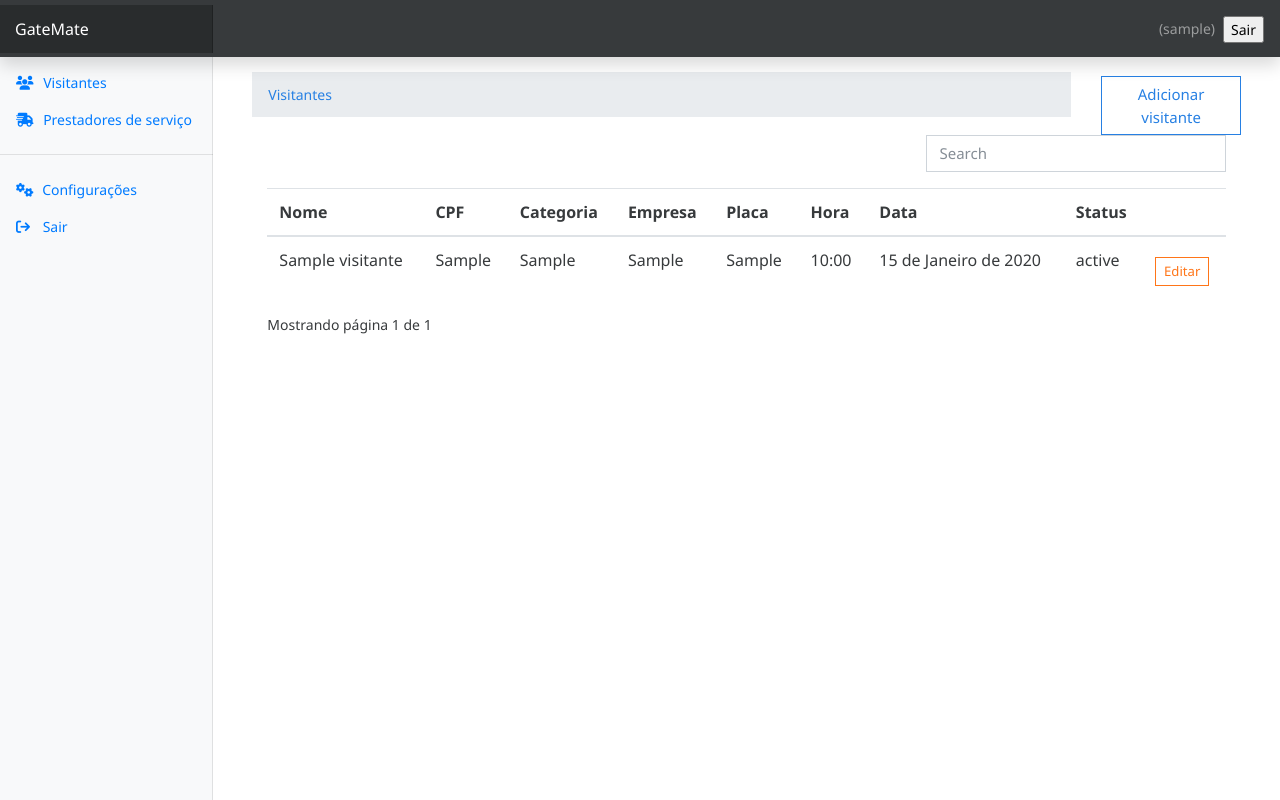
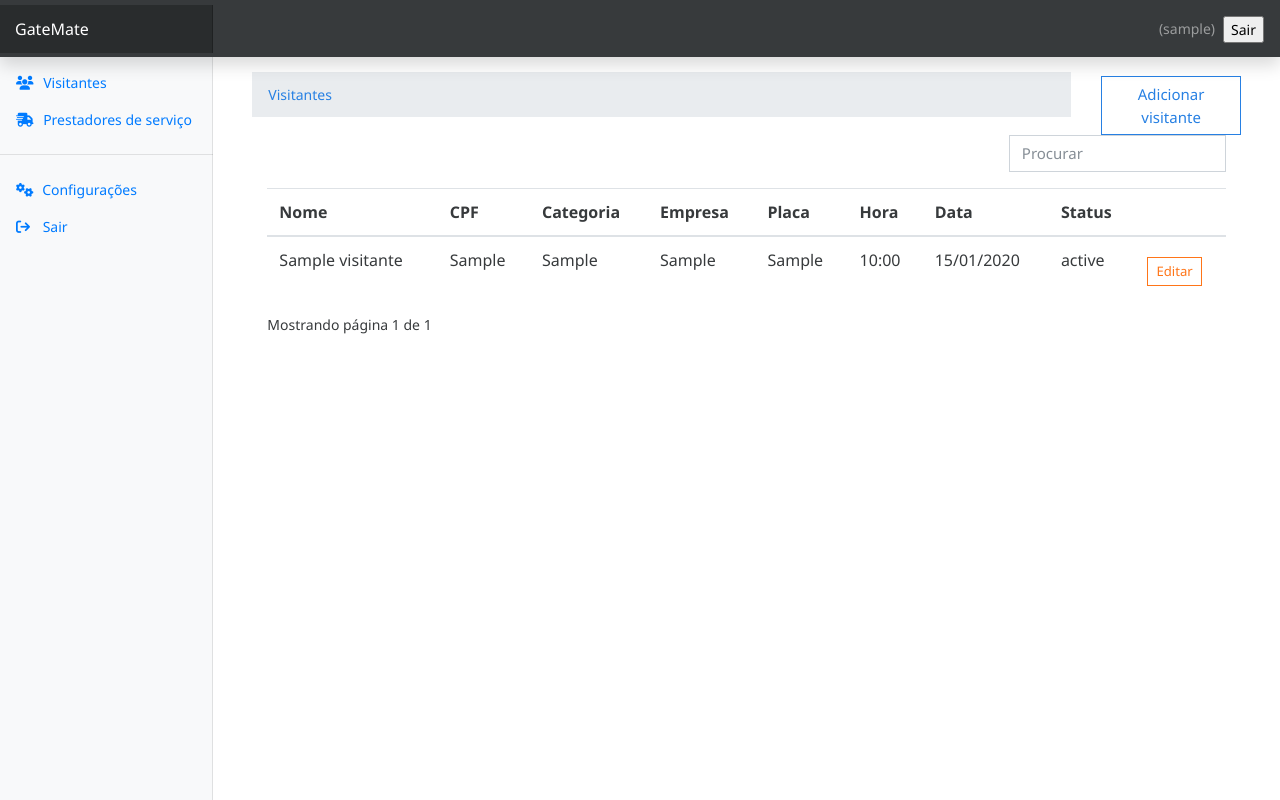
Before and after one commit to usanks/temp, a Django app: page / in a window 1280 px wide. Run offline with Django 5.2, Linux system fonts and the light colour scheme; a user stored in the database is signed in; tables that the repository leaves empty hold one stand-in row (values such as "Sample post"); some libraries are stand-ins or nearby versions.

Commit message:
refinei a busca

```diff
--- a/gatemate/static/js/searchVisitantes.js
+++ b/gatemate/static/js/searchVisitantes.js
@@ -5,7 +5,6 @@ const paginatorContainer = document.querySelector('.pagination-container');
 tableOutput.style.display = "none";
 const noResults = document.querySelector(".no-results");
 const tBody = document.querySelector('.table-body');
-
 
 searchField.addEventListener('keyup', (e) =>{
     const searchValue = e.target.value;
--- a/templates/records/index.html
+++ b/templates/records/index.html
@@ -18,10 +18,10 @@
     <div class="container">
         {% if visitantes.count %} {% include 'partials/_messages.html' %}
         <div class="row">
-            <div class="col-md-8"></div>
-            <div class="col-md-4">
+            <div class="col-md-9"></div>
+            <div class="col-md-3">
                 <div class="form-group">
-                    <input type="text" class="form-control" id = "searchField" placeholder = "Search">
+                    <input type="text" class="form-control" id = "searchField" placeholder = "Procurar">
                 </div>
             </div>
         </div>
@@ -49,7 +49,7 @@
                         <td>{{visitantes.empresa}}</td>
                         <td>{{visitantes.placa}}</td>
                         <td>{{visitantes.hora}}</td>
-                        <td>{{visitantes.data}}</td>
+                        <td>{{visitantes.data | date:"d/m/Y"}}</td>
                         <td>{{visitantes.status}}</td>
                         <td>
                             <a
```
